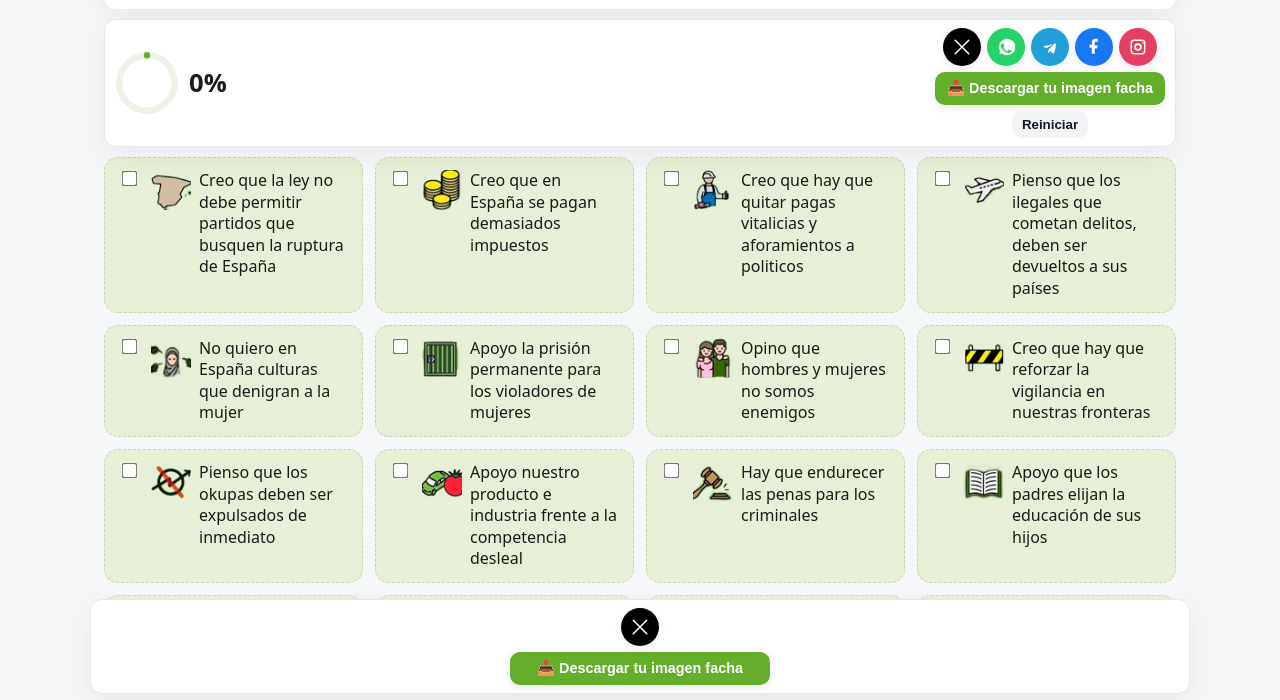
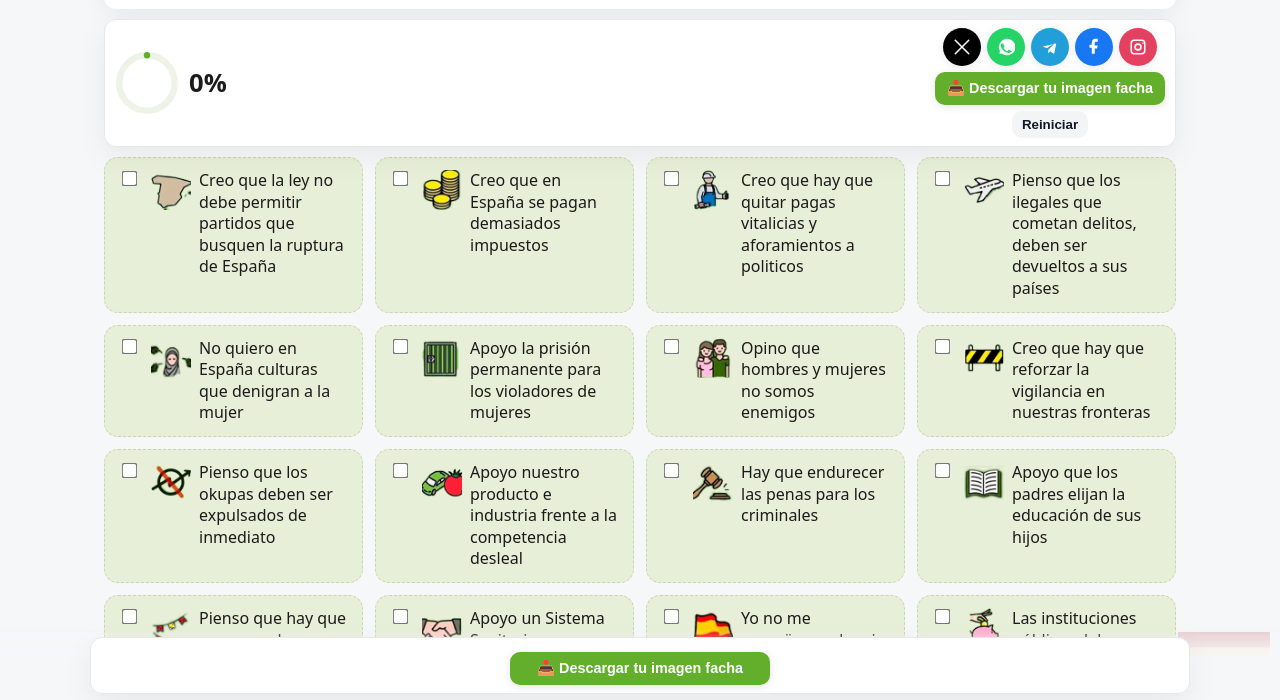
Before and after one commit to raquelitre/Encuesta, a website: page public/index.html in a window 1280 px wide. Shown: the part 98-798 px from the top of the page. Drawn offline with Linux system fonts and the light colour scheme.

Commit message:
index.html

```diff
--- a/public/index.html
+++ b/public/index.html
@@ -127,9 +127,7 @@
     <div class="bottombar">
       <div class="share-box" style="margin-left:0;width:100%;">
         <div class="actions" style="margin:0 auto;">
-          <button class="iconbtn x"  id="share-x-btm"  title="X" aria-label="Compartir en X">
-            <svg viewBox="0 0 24 24" fill="none" stroke="#fff" stroke-width="2" stroke-linecap="round" stroke-linejoin="round"><path d="M3 3l18 18M21 3L3 21"/></svg>
-               </div>
+         </div>
         <button class="download-btn" id="download-bottom">📥 Descargar tu imagen facha</button>
       </div>
     </div>
```
